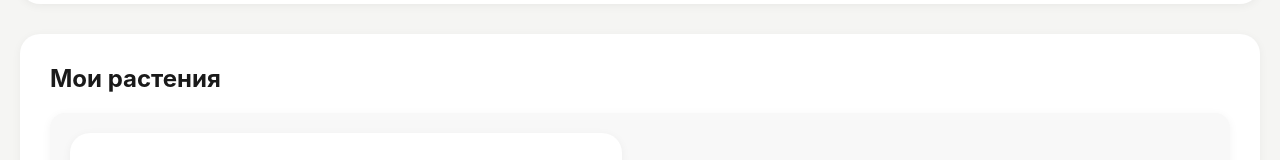
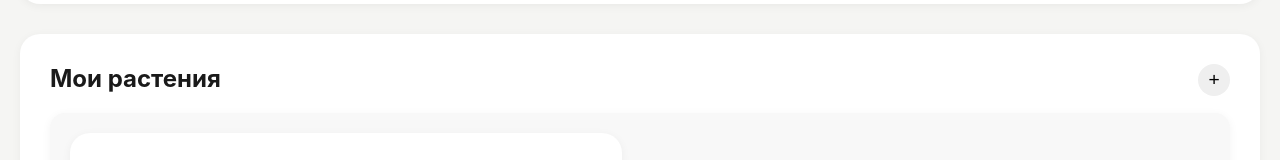
Before and after one commit to barcek2281/AKT, a React (Create React App) app in the folder frontend/akt/: page /account in a window 1280 px wide. Shown: the part 525-685 px from the top of the page. Built offline with nearby package versions, Linux system fonts and the light colour scheme.

Commit message:
module and add button in account

```diff
--- a/frontend/akt/src/pages/AccountPage.jsx
+++ b/frontend/akt/src/pages/AccountPage.jsx
@@ -159,7 +159,10 @@ const AccountPage = () => {
         </div>
 
         <div className="user-plants-section">
-          <h2>Мои растения</h2>
+          <div className='user-plants-header'>
+            <h2>Мои растения</h2>
+            <button> + </button>
+          </div>
           <div className="plants-list">
             {userPlants.map(plant => (
               <div key={plant.id} className="plant-card">
--- a/frontend/akt/src/pages/DetailsPage.jsx
+++ b/frontend/akt/src/pages/DetailsPage.jsx
@@ -1,7 +1,10 @@
-import React from 'react';
+import React, { use, useState } from 'react';
 import '../styles/DetailsPage.css';
 
 const DetailsPage = () => {
+
+  const [isModalOpen, setIsModalOpen] = useState(false);
+
   return (
     <div className="details-page">
       <div className="details-header">
@@ -48,8 +51,17 @@ const DetailsPage = () => {
           </div>
         </div>
 
-        <button className="view-more-button">View More</button>
+        <button className="view-more-button" onClick={() => setIsModalOpen(true)}>View More</button>
       </div>
+        {isModalOpen && (
+        <div className="modal-overlay">
+          <div className="modal">
+            <span className="close-button" onClick={() => setIsModalOpen(false)}>&times;</span>
+            <h2>Wild Stone Plant - More Details</h2>
+            <p>Here you can add more detailed information about the plant, its care, and other characteristics.</p>
+          </div>
+        </div>
+      )}
     </div>
   );
 };
--- a/frontend/akt/src/styles/AccountPage.css
+++ b/frontend/akt/src/styles/AccountPage.css
@@ -187,10 +187,24 @@
   box-shadow: 0 2px 10px rgba(0, 0, 0, 0.05);
 }
 
-.user-plants-section h2 {
+.user-plants-header {
+  display: flex;
+  justify-content: space-between;
+}
+
+.user-plants-header h2 {
   color: #1A1A1A;
   font-size: 1.5rem;
   margin: 0 0 20px 0;
+  text-wrap: nowrap;
+}
+
+.user-plants-header button {
+  font-size: 1.2em;
+  width: 2rem;
+  height: 2rem;
+  border: 0;
+  border-radius: 50px;
 }
 
 .plants-list {
--- a/frontend/akt/src/styles/DetailsPage.css
+++ b/frontend/akt/src/styles/DetailsPage.css
@@ -11,6 +11,37 @@
   align-items: center;
   margin-bottom: 20px;
 }
+
+.modal-overlay {
+  position: fixed;
+  top: 0;
+  left: 0;
+  width: 100%;
+  height: 100%;
+  background: rgba(0, 0, 0, 0.5);
+  display: flex;
+  justify-content: center;
+  align-items: center;
+  z-index: 1000;
+}
+
+.modal {
+  background: white;
+  padding: 20px;
+  border-radius: 10px;
+  width: 50%;
+  text-align: center;
+  position: relative;
+}
+
+.close-button {
+  position: absolute;
+  top: 10px;
+  right: 20px;
+  font-size: 24px;
+  cursor: pointer;
+}
+
 
 .back-button,
 .share-button {
```
